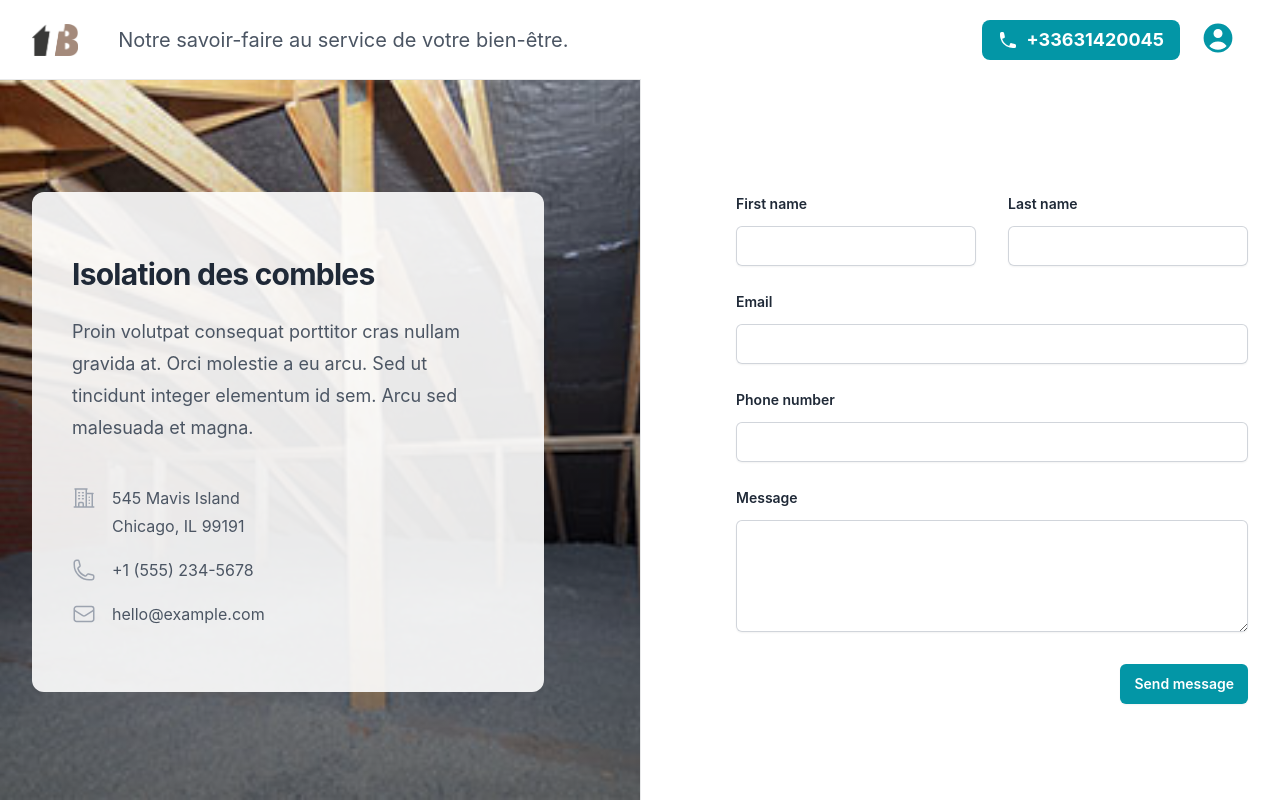
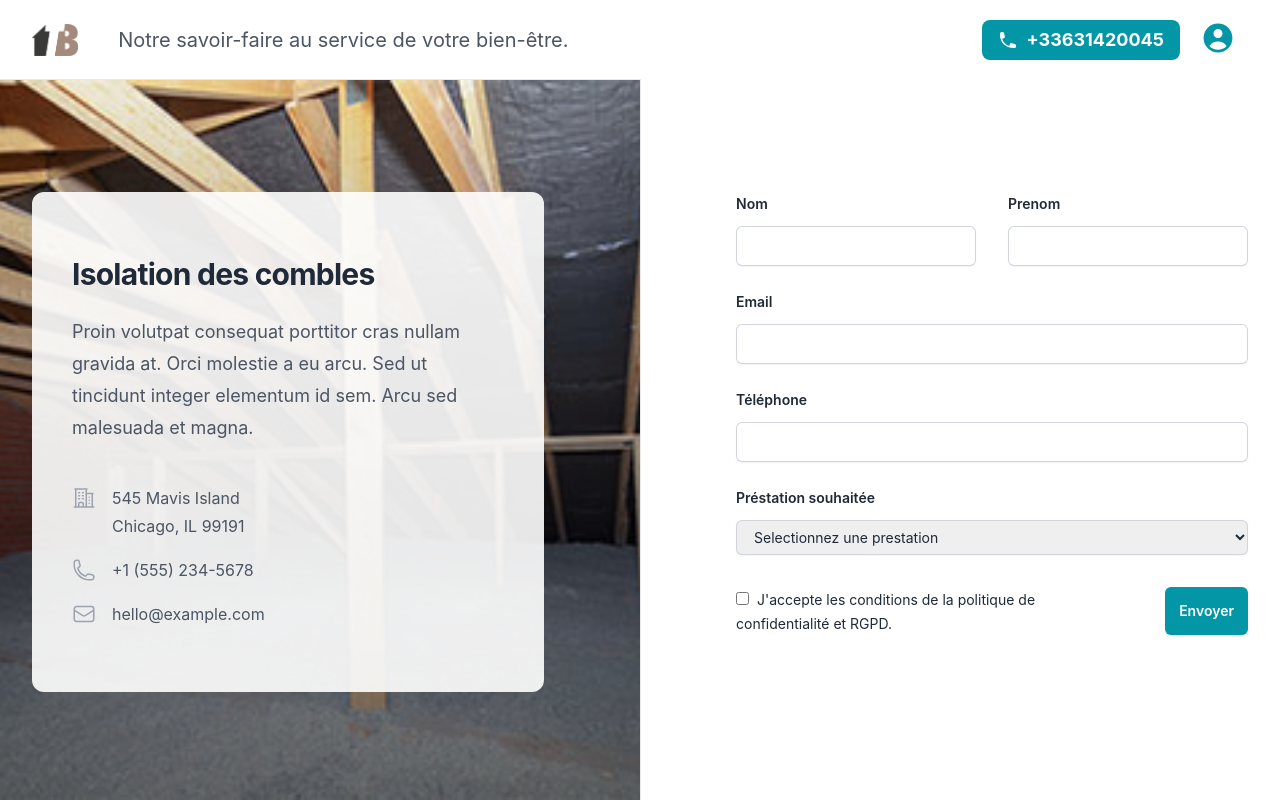
Before and after one commit to magicniclus/terabois, a Next.js app: page /prestations/isolation-des-combles in a window 1280 px wide. Built offline with nearby package versions, Linux system fonts and the light colour scheme.

Commit message:
Update FormContent.js

```diff
--- a/components/organisms/formContent/FormContent.js
+++ b/components/organisms/formContent/FormContent.js
@@ -12,33 +12,6 @@ const FormContent = () => {
         <div className="relative px-6 pb-7 pt-7 lg:pt-28 lg:static lg:px-8 lg:py-18 h-full">
           <div className="mx-auto max-w-xl lg:mx-0 lg:max-w-lg">
             <div className="absolute inset-y-0 left-0 -z-10 w-full overflow-hidden bg-gray-100 ring-1 ring-gray-800/10 lg:w-1/2">
-              {/* <svg
-                className="absolute inset-0 h-full w-full stroke-gray-200 [mask-image:radial-gradient(100%_100%_at_top_right,white,transparent)]"
-                aria-hidden="true"
-              >
-                <defs>
-                  <pattern
-                    id="83fd4e5a-9d52-42fc-97b6-718e5d7ee527"
-                    width={200}
-                    height={200}
-                    x="100%"
-                    y={-1}
-                    patternUnits="userSpaceOnUse"
-                  >
-                    <path d="M130 200V.5M.5 .5H200" fill="none" />
-                  </pattern>
-                </defs>
-                <rect width="100%" height="100%" strokeWidth={0} fill="white" />
-                <svg x="100%" y={-1} className="overflow-visible fill-gray-50">
-                  <path d="M-470.5 0h201v201h-201Z" strokeWidth={0} />
-                </svg>
-                <rect
-                  width="100%"
-                  height="100%"
-                  strokeWidth={0}
-                  fill="url(#83fd4e5a-9d52-42fc-97b6-718e5d7ee527)"
-                />
-              </svg> */}
               <img
                 src="/img/prestations/isolationcombles.jpg"
                 className="w-full h-full object-cover relative"
@@ -119,7 +92,7 @@ const FormContent = () => {
                   htmlFor="first-name"
                   className="block text-sm font-semibold leading-6 text-gray-800"
                 >
-                  First name
+                  Nom
                 </label>
                 <div className="mt-2.5">
                   <input
@@ -136,7 +109,7 @@ const FormContent = () => {
                   htmlFor="last-name"
                   className="block text-sm font-semibold leading-6 text-gray-800"
                 >
-                  Last name
+                  Prenom
                 </label>
                 <div className="mt-2.5">
                   <input
@@ -170,7 +143,7 @@ const FormContent = () => {
                   htmlFor="phone-number"
                   className="block text-sm font-semibold leading-6 text-gray-800"
                 >
-                  Phone number
+                  Téléphone
                 </label>
                 <div className="mt-2.5">
                   <input
@@ -183,6 +156,27 @@ const FormContent = () => {
                 </div>
               </div>
               <div className="sm:col-span-2">
+                <label
+                  htmlFor="phone-number"
+                  className="block text-sm font-semibold leading-6 text-gray-800"
+                >
+                  Préstation souhaitée
+                </label>
+                <div className="mt-2.5">
+                  <select
+                    required
+                    className="block w-full rounded-md border-0 px-3.5 py-2 text-gray-800 shadow-sm ring-1 ring-inset ring-gray-300 placeholder:text-gray-400 focus:ring-2 focus:ring-inset focus:ring-blue sm:text-sm sm:leading-6"
+                  >
+                    <option value="" disabled selected>
+                      Selectionnez une prestation
+                    </option>
+                    <option value="prestation1">Prestation 1</option>
+                    <option value="prestation2">Prestation 2</option>
+                    <option value="prestation3">Prestation 3</option>
+                  </select>
+                </div>
+              </div>
+              {/* <div className="sm:col-span-2">
                 <label
                   htmlFor="message"
                   className="block text-sm font-semibold leading-6 text-gray-800"
@@ -198,14 +192,24 @@ const FormContent = () => {
                     defaultValue={""}
                   />
                 </div>
+              </div> */}
+            </div>
+            <div className="mt-8 flex justify-between">
+              <div className="w-4/6">
+                <input type="checkbox" id="rgpd" name="rgpd" required />
+                <label
+                  htmlFor="rgpd"
+                  className="ml-2 text-sm font-normal text-gray-800"
+                >
+                  J'accepte les conditions de la politique de confidentialité et
+                  RGPD.
+                </label>
               </div>
-            </div>
-            <div className="mt-8 flex justify-end">
               <button
                 type="submit"
                 className="rounded-md bg-blue px-3.5 py-2.5 text-center text-sm font-semibold text-white shadow-sm hover:bg-blueClear focus-visible:outline focus-visible:outline-2 focus-visible:outline-offset-2 focus-visible:outline-blue"
               >
-                Send message
+                Envoyer
               </button>
             </div>
           </div>
```
